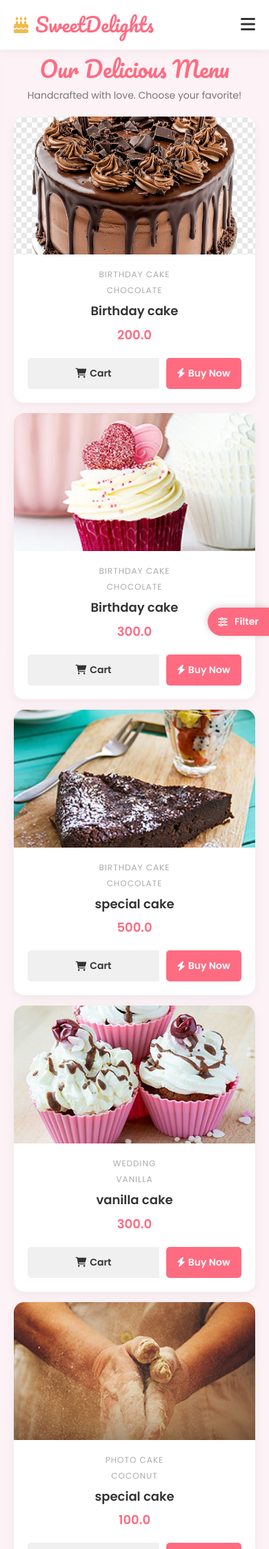
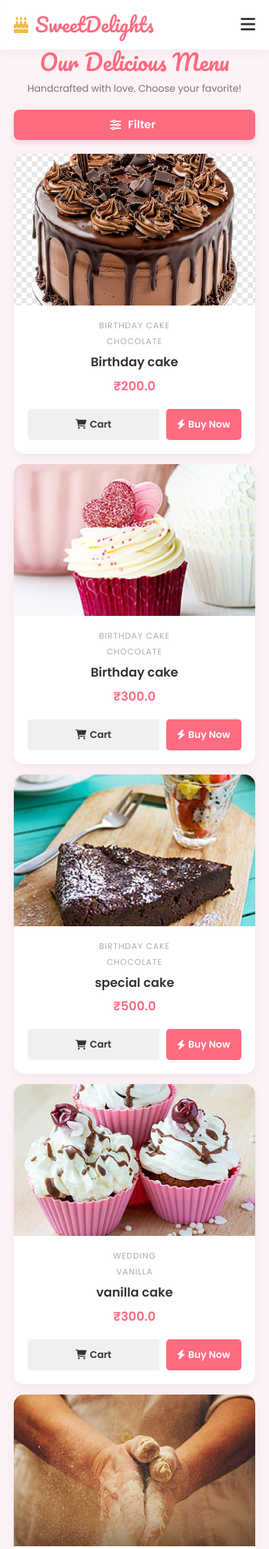
Before and after one commit to meetkajavadra29/Project, a Django app: page / in a window 390 px wide. Shown: the top 2246 px of the page at 69% size. Run offline with Django 5.2, Linux system fonts and the light colour scheme; data comes from the database, SQL or seed files in the repository.

Commit message:
responsive

```diff
--- a/cakeshope/templates/Home.html
+++ b/cakeshope/templates/Home.html
@@ -26,14 +26,14 @@
     /* --- Header Section --- */
     .menu-header {
         text-align: center;
-        padding: 50px 20px 30px;
+        padding: 40px 20px 20px;
         width: 100%;
     }
 
     .menu-header h1 {
         font-family: 'Pacifico', cursive;
         color: #ff6b81;
-        /* Fluid typography: scales automatically between 32px and 48px based on screen width */
+        /* Fluid typography: scales automatically */
         font-size: clamp(32px, 5vw, 48px);
         margin-bottom: 10px;
         line-height: 1.2;
@@ -44,7 +44,6 @@
         max-width: 600px;
         margin: 0 auto;
         font-size: clamp(14px, 2.5vw, 16px);
-        padding: 0 10px;
     }
 
     /* --- Filter Buttons (Visual Only) --- */
@@ -81,16 +80,14 @@
         width: 100%;
         max-width: 1200px;
         margin: auto;
-        padding: 0 15px 60px; /* Reduced horizontal padding for smaller screens */
-        overflow: hidden;
+        padding: 0 20px 60px;
     }
 
     .product-grid {
         display: grid;
-        /* min(100%, 250px) ensures that on devices smaller than 250px, it shrinks to 100% instead of overflowing */
-        grid-template-columns: repeat(auto-fit, minmax(min(100%, 250px), 1fr));
+        /* Adaptable grid that prevents overflow and scales smoothly */
+        grid-template-columns: repeat(auto-fit, minmax(280px, 1fr));
         gap: 25px;
-        place-items: center;
         width: 100%;
     }
 
@@ -100,20 +97,20 @@
         border-radius: 15px;
         overflow: hidden;
         box-shadow: 0 5px 15px rgba(0, 0, 0, 0.05);
-        transition: box-shadow 0.3s ease;
+        transition: transform 0.3s ease, box-shadow 0.3s ease;
         width: 100%;
-        max-width: 350px;
-        margin: 0 auto;
         display: flex;
         flex-direction: column;
+        height: 100%; /* Ensures cards in the same row are equal height */
     }
 
     .product-card:hover {
-        box-shadow: 0 5px 25px rgba(0, 0, 0, 0.15);
+        transform: translateY(-5px);
+        box-shadow: 0 8px 25px rgba(0, 0, 0, 0.15);
     }
 
     .image-box {
-        height: 250px;
+        height: 220px;
         width: 100%;
         overflow: hidden;
         position: relative;
@@ -144,7 +141,7 @@
         text-align: center;
         display: flex;
         flex-direction: column;
-        flex-grow: 1;
+        flex-grow: 1; /* Pushes content down properly */
     }
 
     .category-tag {
@@ -176,9 +173,8 @@
         display: flex;
         gap: 10px;
         justify-content: center;
-        margin-top: auto; /* Pushes buttons to the bottom of the card */
+        margin-top: auto; /* Forces buttons to stick to the bottom of the card */
         width: 100%;
-        flex-wrap: wrap; /* Prevents buttons from squishing too much on tiny screens */
     }
 
     .btn {
@@ -190,7 +186,6 @@
         cursor: pointer;
         transition: 0.3s;
         flex: 1;
-        min-width: 100px;
         display: flex;
         align-items: center;
         justify-content: center;
@@ -216,10 +211,10 @@
         background-color: #e0556a;
     }
 
-    /* --- Filter Button (Fixed on Screen) --- */
+    /* --- Filter Button (Fixed on Desktop, Flow on Mobile) --- */
     .filter-btn {
         position: fixed;
-        top: 100px;
+        top: 150px; /* Lowered slightly to avoid header overlap on desktop */
         right: 0;
         background-color: #ff6b81;
         color: #fff;
@@ -246,14 +241,14 @@
     .filter-sidebar {
         height: 100%;
         width: 300px;
-        max-width: 85vw; /* Keeps sidebar usable on mobile without covering 100% */
+        max-width: 85vw;
         position: fixed;
         z-index: 1000;
         top: 0;
         left: -320px;
         background-color: #fff;
         overflow-x: hidden;
-        overflow-y: auto; /* Allows scrolling inside sidebar */
+        overflow-y: auto;
         transition: 0.4s ease;
         padding-top: 60px;
         padding-bottom: 30px;
@@ -354,47 +349,39 @@
         width: 100%;
         display: flex;
         justify-content: flex-end;
-        padding-right: 5%;
+        margin-top: 40px;
     }
 
     .pagination {
-        margin: 40px 0 0 0;
         display: flex;
-        flex-wrap: wrap; /* Prevents overflow if pagination gets too long */
+        flex-wrap: wrap;
         gap: 5px;
+        margin: 0;
     }
 
     /* --- Advanced Mobile Responsiveness Adjustments --- */
     @media (max-width: 768px) {
         .menu-header {
-            padding: 30px 15px 20px;
+            padding: 20px 15px;
         }
 
         .filter-btn {
-            /* Moves the filter button down on mobile so it doesn't cover the header */
-            top: auto;
-            bottom: 20px;
-            padding: 10px 15px;
-            font-size: 14px;
-            box-shadow: -2px -2px 10px rgba(0,0,0,0.15);
+            /* On mobile, un-fix the button so it sits neatly at the top of the grid */
+            position: relative;
+            top: 0;
+            width: 100%;
+            border-radius: 8px;
+            margin-bottom: 20px;
+            justify-content: center;
+            box-shadow: 0 4px 10px rgba(0,0,0,0.1);
         }
 
         .product-grid {
             gap: 15px;
         }
 
-        .image-box {
-            height: 200px; /* Slightly smaller image on mobile */
-        }
-
         .pagination-container {
             justify-content: center;
-            padding-right: 0;
-        }
-
-        .pagination {
-            justify-content: center;
-            margin: 20px 0 0 0;
         }
     }
 </style>
@@ -465,7 +452,7 @@
                     <span class="category-tag">{{prod.category}}</span>
                     <span class="category-tag">{{prod.flavour}}</span>
                     <h3 class="product-title">{{prod.p_name}}</h3>
-                    <span class="price">{{prod.p_price}}</span>
+                    <span class="price">₹{{prod.p_price}}</span>
                     <div class="btn-group">
                         <a href="{% url 'cart' prod.id %}" class="btn btn-cart"><i class="fas fa-shopping-cart"></i> Cart</a>
                         <form method="get" action="/product_details" style="flex: 1; display: flex; width: 100%;">
```
